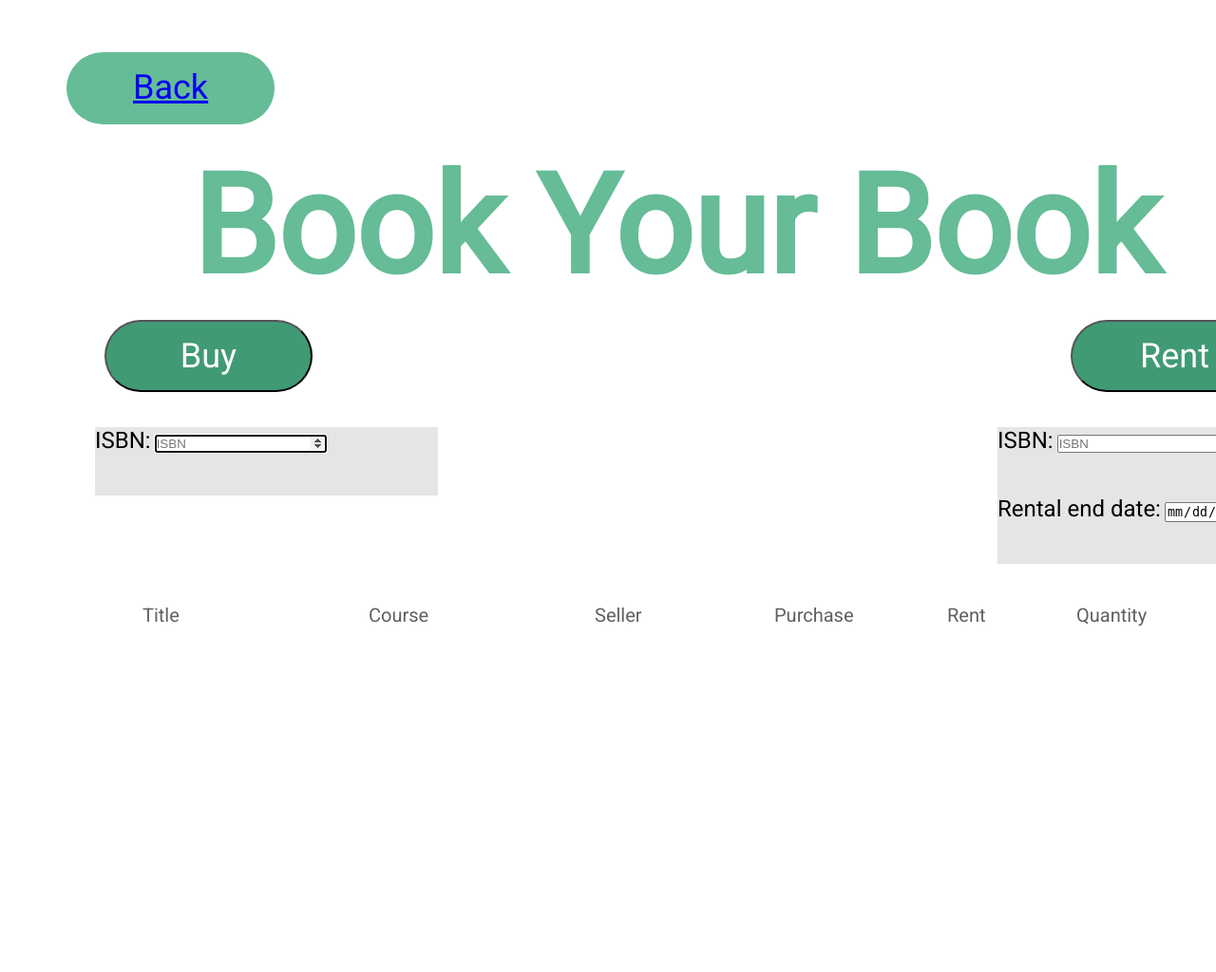
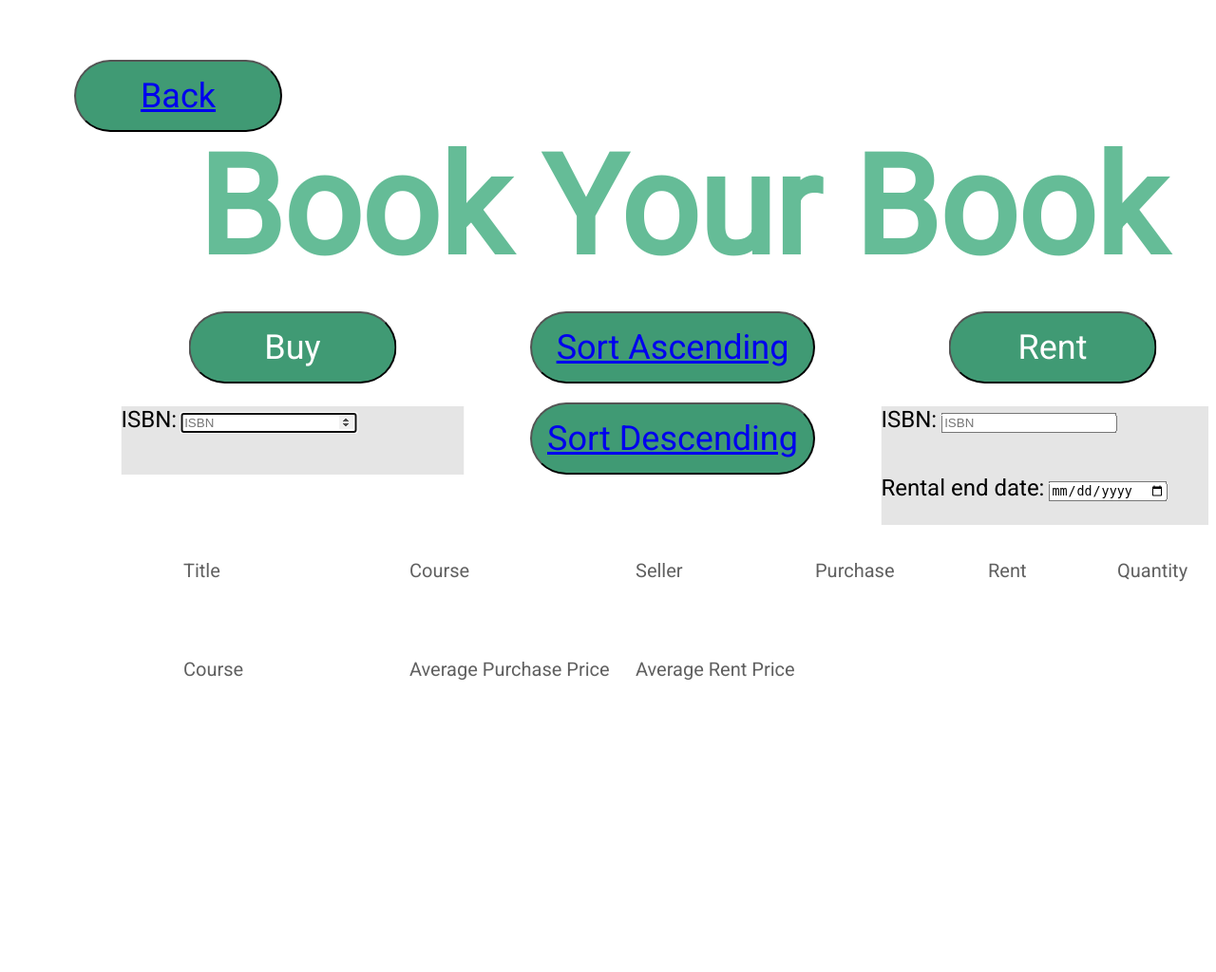
Before and after one commit to Pratyaksh99/BookYourBook, a Flask app: page /buy in a window 1280 px wide. Shown: the whole page at 95% size. After the commit the page ends 717 px from the top, so only its background shows below. Run offline with Flask 2, Linux system fonts and the light colour scheme; data that the repository does not hold is empty.

Commit message:
Implement averages table and sorting buttons

```diff
--- a/FlaskApp/main.py
+++ b/FlaskApp/main.py
@@ -166,7 +166,7 @@ def sortAsc():
 
 
     return render_template('bookList.html', lenBooks=lenBooks, isbns=isbns, book_names=book_names, course_ids=course_ids, seller_ids=seller_ids,
-    purchase_prices=purchase_prices, rental_prices=rental_prices, quantities=quantities, courseNames=courseNames, avgPP=avgPP, avgRP=avgRP)
+    purchase_prices=purchase_prices, rental_prices=rental_prices, quantities=quantities, lenCourses=lenCourses, courseNames=courseNames, avgPP=avgPP, avgRP=avgRP)
 
 @app.route('/sortDesc')
 def sortDesc():
@@ -216,7 +216,7 @@ def sortDesc():
 
 
     return render_template('bookList.html', lenBooks=lenBooks, isbns=isbns, book_names=book_names, course_ids=course_ids, seller_ids=seller_ids,
-    purchase_prices=purchase_prices, rental_prices=rental_prices, quantities=quantities, courseNames=courseNames, avgPP=avgPP, avgRP=avgRP)
+    purchase_prices=purchase_prices, rental_prices=rental_prices, quantities=quantities, lenCourses=lenCourses, courseNames=courseNames, avgPP=avgPP, avgRP=avgRP)
 
 @app.route('/showBookList')
 def showBookList():
@@ -234,7 +234,7 @@ def showBookList():
 
     connection.close()
 
-    #Sample result list
+    # Sample result list
     # result = [{
     #     "isbn": 123,
     #     "book_name": "Book1",
@@ -242,6 +242,7 @@ def showBookList():
     #     "seller_id": "Seller1",
     #     "purchase_price": 20,
     #     "rental_price": 10,
+    #     "quantity": 2,
     #     },
     #     {
     #     "isbn": 444,
@@ -250,7 +251,8 @@ def showBookList():
     #     "seller_id": "Seller2",
     #     "purchase_price": 5,
     #     "rental_price": 10,
-    #     }
+    #     "quantity": 3,
+    #     },
     # ]
 
     lenBooks = len(result)
@@ -285,7 +287,7 @@ def showBookList():
 
 
     return render_template('bookList.html', lenBooks=lenBooks, isbns=isbns, book_names=book_names, course_ids=course_ids, seller_ids=seller_ids,
-    purchase_prices=purchase_prices, rental_prices=rental_prices, quantities=quantities, courseNames=courseNames, avgPP=avgPP, avgRP=avgRP)
+    purchase_prices=purchase_prices, rental_prices=rental_prices, quantities=quantities, lenCourses=lenCourses, courseNames=courseNames, avgPP=avgPP, avgRP=avgRP)
 
 
 @app.route('/buy',methods=['POST', 'GET'])
--- a/FlaskApp/static/bookList.css
+++ b/FlaskApp/static/bookList.css
@@ -1,11 +1,9 @@
 * {
     overflow-x: hidden;
-    padding: 0px !important;
-    margin: 0px !important;
   }
   .v6_2 {
     width: 100%;
-    height: 1024px;
+    height: auto;
     background: rgba(255,255,255,1);
     opacity: 1;
     position: relative;
@@ -13,24 +11,21 @@
     left: 0px;
     overflow: hidden;
   }
-  .v8_0 {
-    width: 219px;
+  .book_list_back_row {
     height: 76px;
     background: rgba(255,255,255,1);
     opacity: 1;
-    position: absolute;
+    position: relative;
     top: 55px;
     left: 70px;
     overflow: hidden;
   }
-  .v6_4 {
+  .book_list_back_bubble {
     width: 219px;
     height: 76px;
-    background: rgba(101,188,151,1);
+    background: rgba(64,154,116,1);
     opacity: 1;
-    position: relative;
-    top: 0px;
-    left: 0px;
+    position: absolute;
     border-top-left-radius: 59px;
     border-top-right-radius: 59px;
     border-bottom-left-radius: 59px;
@@ -52,9 +47,9 @@
   .book_list_title {
     width: 100%;
     color: rgba(101,188,151,1);
-    position: absolute;
-    top: 154px;
-    left: 202px;
+    position: relative;
+    top: 50px;
+    left: 200px;
     font-family: Roboto;
     font-weight: Bold;
     font-size: 144px;
@@ -68,7 +63,7 @@
     opacity: 1;
     position: relative;
     top: 0px;
-    left: 150px;
+    left: 185px;
     overflow: hidden;
   }
   .book_list_title_header {
@@ -126,7 +121,7 @@
     overflow: hidden;
   }
   .book_list_header_text {
-    width: 117px;
+    width: 250px;
     color: rgba(96,96,96,1);
     position: absolute;
     top: 36px;
@@ -232,25 +227,68 @@
     overflow: hidden;
   }
   .book_list_table {
-    position: absolute;
-    top: 600px;
+    position: relative;
     width: 100%;
+  }
+  .book_list_buy_rent_sort {
+    height: auto;
+    width: auto;
+    background: rgba(255,255,255,1);
+    opacity: 1;
+    position: relative;
+    top: 20px;
+    left: 50px;
+    overflow: hidden;
+  }
+  .book_list_buy_form {
+    height: 300px;
+    width: 400px;
+    background: rgba(255,255,255,1);
+    opacity: 1;
+    position: relative;
+    top: 55px;
+    left: 50px;
+    overflow: hidden;
+    float:left;
+  }
+  .book_list_sort_buttons {
+    height: 300px;
+    width: 400px;
+    background: rgba(255,255,255,1);
+    opacity: 1;
+    position: relative;
+    top: 55px;
+    left: 50px;
+    overflow: hidden;
+    float:left;
+  }
+  .book_list_rent_form {
+    height: 300px;
+    width: 400px;
+    background: rgba(255,255,255,1);
+    opacity: 1;
+    position: relative;
+    top: 55px;
+    left: 50px;
+    overflow: hidden;
+    float:left;
   }
   .book_list_buy_bubble {
     width: 219px;
     height: 76px;
     background: rgba(64,154,116,1);
     opacity: 1;
-    position: absolute;
-    top: 337px;
-    left: 110px;
+    position: relative;
+    top: 0px;
+    left: 50%;
+    transform: translateX(-50%);
     border-top-left-radius: 59px;
     border-top-right-radius: 59px;
     border-bottom-left-radius: 59px;
     border-bottom-right-radius: 59px;
     overflow: hidden;
   }
-  .book_list_buy_text {
+  .book_list_button_text {
     width: 60px;
     color: rgba(255,255,255,1);
     position: relative;
@@ -258,48 +296,41 @@
     font-weight: Regular;
     font-size: 36px;
     opacity: 1;
-    text-align: left;
+    text-align: center;
   }
   .book_list_rent_bubble {
     width: 219px;
     height: 76px;
     background: rgba(64,154,116,1);
     opacity: 1;
-    position: absolute;
-    top: 337px;
-    left: 1127px;
+    position: relative;
+    top: 0px;
+    left: 50%;
+    transform: translateX(-50%);
     border-top-left-radius: 59px;
     border-top-right-radius: 59px;
     border-bottom-left-radius: 59px;
     border-bottom-right-radius: 59px;
     overflow: hidden;
   }
-  .book_list_rent_text {
-    width: 58px;
-    color: rgba(255,255,255,1);
-    position: relative;
-    font-family: Roboto;
-    font-weight: Regular;
-    font-size: 36px;
-    opacity: 1;
-    text-align: left;
-  }
   .book_list_buy_input_box {
     width: 361px;
     height: 216px;
     opacity: 1;
     position: absolute;
-    top: 450px;
-    left: 100px;
+    top: 100px;
+    left: 50%;
+    transform: translateX(-50%);
     overflow: hidden;
   }
   .book_list_rent_input_box {
     width: 361px;
-    height: 216px;
+    height: 416px;
     opacity: 1;
     position: absolute;
-    top: 450px;
-    left: 1050px;
+    top: 100px;
+    left: 50%;
+    transform: translateX(-50%);
     overflow: hidden;
   }
   .book_list_input_row {
@@ -314,7 +345,6 @@
   }
   .book_list_input_text {
     width: 358px;
-    color: url("../images/v13_11.png");
     position: static;
     top: 0px;
     left: 20px;
@@ -324,3 +354,110 @@
     opacity: 1;
     text-align: left;
   }
+  .book_list_sort_ascending {
+    width: 300px;
+    height: 76px;
+    background: rgba(64,154,116,1);
+    opacity: 1;
+    position: relative;
+    border-top-left-radius: 59px;
+    border-top-right-radius: 59px;
+    border-bottom-left-radius: 59px;
+    border-bottom-right-radius: 59px;
+    overflow: hidden;
+    margin-bottom: 20px;
+    left: 50%;
+    transform: translateX(-50%);
+  }
+  .book_list_sort_descending {
+    width: 300px;
+    height: 76px;
+    background: rgba(64,154,116,1);
+    opacity: 1;
+    position: relative;
+    border-top-left-radius: 59px;
+    border-top-right-radius: 59px;
+    border-bottom-left-radius: 59px;
+    border-bottom-right-radius: 59px;
+    overflow: hidden;
+    left: 50%;
+    transform: translateX(-50%);
+  }
+
+  .book_list_average_table {
+    position: relative;
+    width: 100%;
+  }
+  .book_list_average_headings {
+    width: 100%;
+    height: 72px;
+    background: rgba(255,255,255,1);
+    opacity: 1;
+    position: relative;
+    top: 0px;
+    left: 185px;
+    overflow: hidden;
+  }
+  .book_list_average_course_header {
+    width: 238px;
+    height: 72px;
+    opacity: 1;
+    position: relative;
+    top: 0px;
+    left: 0px;
+    overflow: hidden;
+  }
+  .book_list_average_purchase_header {
+    width: 238px;
+    height: 72px;
+    opacity: 1;
+    position: absolute;
+    top: 0px;
+    left: 238px;
+    overflow: hidden;
+  }
+  .book_list_average_rent_header {
+    width: 189px;
+    height: 72px;
+    opacity: 1;
+    position: absolute;
+    top: 0px;
+    left: 476px;
+    overflow: hidden;
+  }
+  .book_list_average_row {
+    width: 100%;
+    height: 72px;
+    background: rgba(228,228,228,1);
+    opacity: 1;
+    position: relative;
+    left: 100px;
+    overflow: hidden;
+  }
+  .book_list_average_row_course {
+    width: 238px;
+    height: 72px;
+    opacity: 1;
+    position: absolute;
+    top: 0px;
+    left: 0px;
+    overflow: hidden;
+  }
+  .book_list_average_row_purchase {
+    width: 238px;
+    height: 72px;
+    opacity: 1;
+    position: absolute;
+    top: 0px;
+    left: 238px;
+    overflow: hidden;
+  }
+  .book_list_average_row_rent {
+    width: 189px;
+    height: 72px;
+    opacity: 1;
+    position: absolute;
+    top: 0px;
+    left: 476px;
+    overflow: hidden;
+  }
--- a/FlaskApp/templates/bookList.html
+++ b/FlaskApp/templates/bookList.html
@@ -8,14 +8,58 @@
 	<body>
 		<div class="v6_2">
 
-			<div class="v8_0">
-				<div class="v6_4"></div>
-				<span class="v6_6">
-					<a href="/showHomepageSignedIn">Back</a>
-				</span>
+			<div class="book_list_back_row">
+				<button class="book_list_back_bubble">
+					<span class="book_list_button_text">
+						<a href="/showHomepageSignedIn">Back</a>
+					</span>
+				</button>
             </div>
 
             <span class="book_list_title">Book Your Book</span>
+
+			<div class="book_list_buy_rent_sort">
+				<form action="/buy" method="POST" class="book_list_buy_form">
+					<div class="book_list_buy_input_box">
+						<div class="book_list_input_row">
+							<span class="book_list_input_text">ISBN:</span>
+							<input type="number" name="inputIsbn" id="inputIsbn" class="form-buy" placeholder="ISBN" required autofocus>
+						</div>
+					</div>
+					<button type="submit" id="btnBuy" class="book_list_buy_bubble">
+						<span class="book_list_button_text">Buy</span>
+					</button>
+				</form>
+
+				<div class="book_list_sort_buttons">
+					<button class="book_list_sort_ascending">
+						<span class="book_list_button_text">
+							<a href="/sortAsc">Sort Ascending</a>
+						</span>
+					</button>
+					<button class="book_list_sort_descending">
+						<span class="book_list_button_text">
+							<a href="/sortDesc">Sort Descending</a>
+						</span>
+					</button>
+				</div>
+
+				<form action="/rent" method="POST" class="book_list_rent_form">
+					<div class="book_list_rent_input_box">
+						<div class="book_list_input_row">
+							<span class="book_list_input_text">ISBN:</span>
+							<input type="number" name="inputIsbn" id="inputIsbn" class="form-rent" placeholder="ISBN" required autofocus>
+						</div>
+						<div class="book_list_input_row">
+							<span class="book_list_input_text">Rental end date:</span>
+							<input type="date" name="inputEndDate" id="inputEndDate" class="form-rent" placeholder="Date" required autofocus>
+						</div>
+					</div>
+					<button type="submit" id="btnRent" class="book_list_rent_bubble">
+						<span class="book_list_button_text">Rent</span>
+					</button>
+				</form>
+			</div>
 
 			<div class="book_list_table">
 				<div class="book_list_headings">
@@ -75,33 +119,39 @@
 
 			</div>
 
-			<form action="/buy" method="POST">
-				<div class="book_list_buy_input_box">
-					<div class="book_list_input_row">
-						<span class="book_list_input_text">ISBN:</span>
-						<input type="number" name="inputIsbn" id="inputIsbn" class="form-buy" placeholder="ISBN" required autofocus>
+			<div class="book_list_average_table">
+				<div class="book_list_average_headings">
+					<div class="book_list_average_course_header">
+						<span class="book_list_header_text">Course</span>
+					</div>
+					<div class="book_list_average_purchase_header">
+						<span class="book_list_header_text">Average Purchase Price</span>
+					</div>
+					<div class="book_list_average_rent_header">
+						<span class="book_list_header_text">Average Rent Price</span>
 					</div>
 				</div>
-				<button type="submit" id="btnBuy" class="book_list_buy_bubble">
-					<span class="book_list_buy_text">Buy</span>
-				</button>
-			</form>
 
-			<form action="/rent" method="POST">
-				<div class="book_list_rent_input_box">
-					<div class="book_list_input_row">
-						<span class="book_list_input_text">ISBN:</span>
-						<input type="number" name="inputIsbn" id="inputIsbn" class="form-rent" placeholder="ISBN" required autofocus>
-					</div>
-					<div class="book_list_input_row">
-						<span class="book_list_input_text">Rental end date:</span>
-						<input type="date" name="inputEndDate" id="inputEndDate" class="form-rent" placeholder="Date" required autofocus>
-					</div>
-				</div>
-				<button type="submit" id="btnRent" class="book_list_rent_bubble">
-					<span class="book_list_rent_text">Rent</span>
-				</button>
-			</form>
+				<ol>
+					{%for i in range(0, lenCourses)%}
+						<li>
+							<div class="book_list_average_row">
+								<div class="book_list_average_row_course">
+									<span class="book_list_row_text">{{courseNames[i]}}</span>
+								</div>
+								<div class="book_list_average_row_purchase">
+									<span class="book_list_row_text">${{avgPP[i]}}</span>
+								</div>
+								<div class="book_list_average_row_rent">
+									<span class="book_list_row_text">${{avgRP[i]}}</span>
+								</div>
+							</div>
+						</li>
+					{%endfor%}
+
+				</ol>
+
+			</div>
 
 		</div>
 	</body>
```
